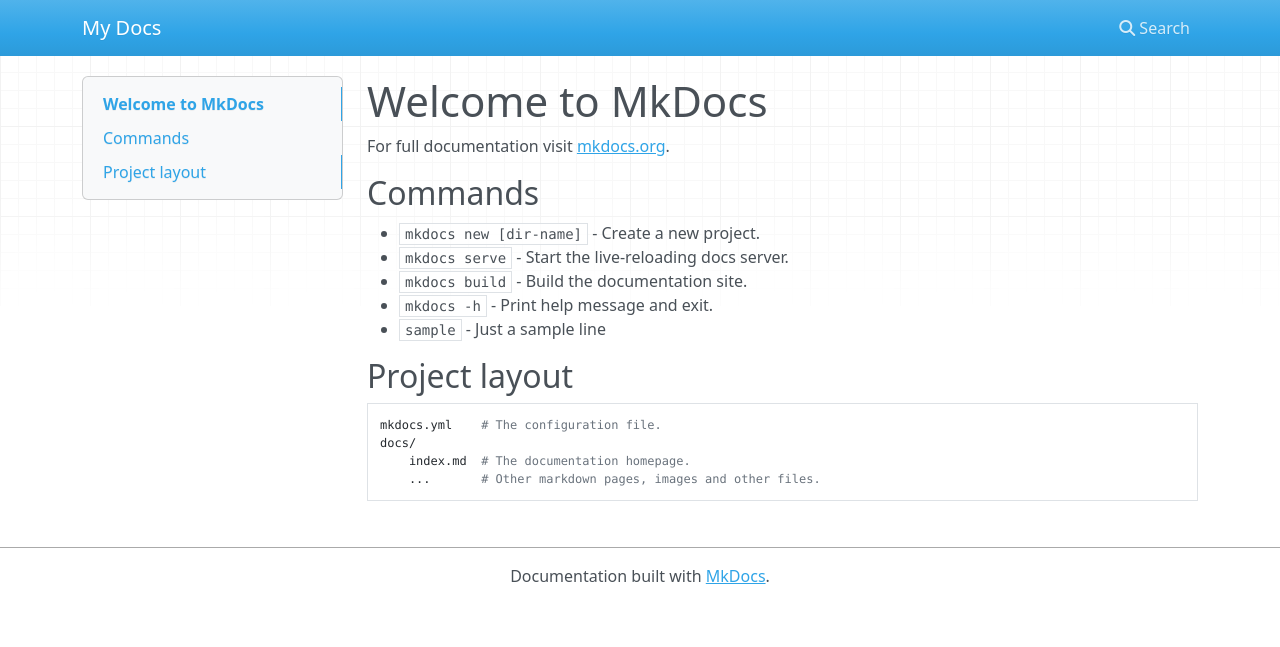
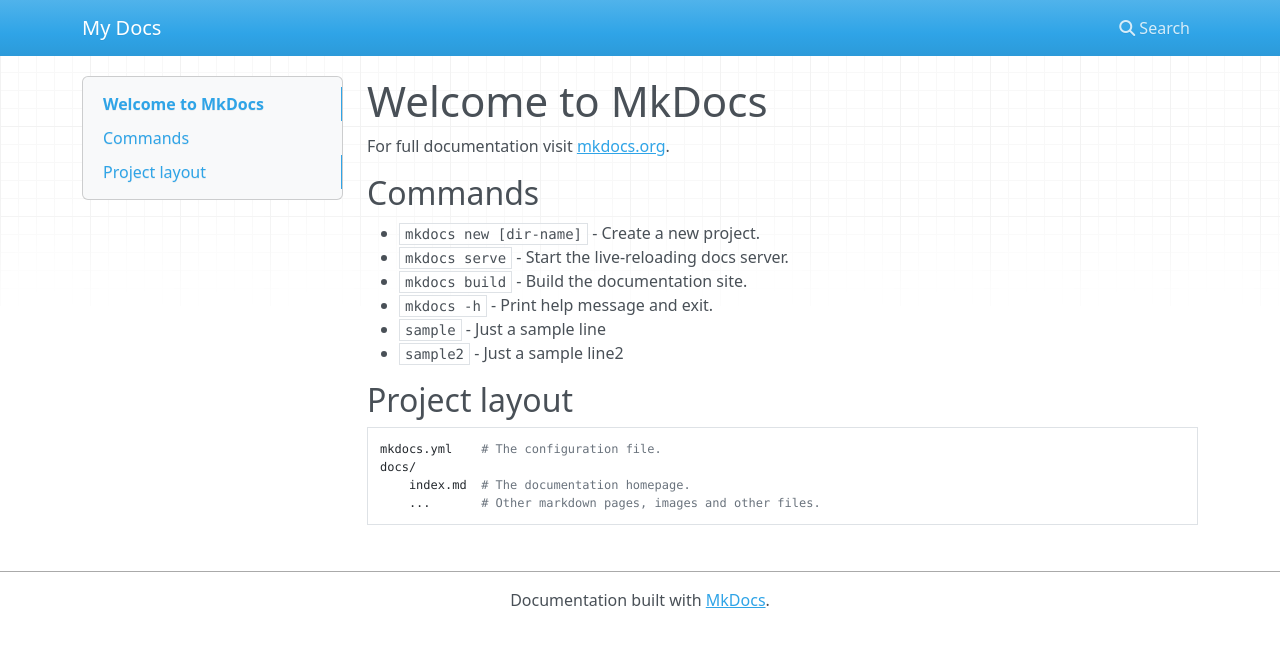
Before and after one commit to kgiusti4130/kgiusti4130.github.io, an MkDocs documentation site: the page built from docs/index.md, in a window 1280 px wide. Shown: the top 647 px of the page. Built offline with MkDocs 1.6.1, drawn with Linux system fonts in a browser that asks for light colours; nearby versions of some CDN libraries.

Commit message:
initial push

```diff
--- a/docs/index.md
+++ b/docs/index.md
@@ -9,6 +9,7 @@
 * `mkdocs build` - Build the documentation site.
 * `mkdocs -h` - Print help message and exit.
 * `sample` - Just a sample line
+* `sample2` - Just a sample line2
 
 ## Project layout
 
```
Also changed, not shown: 1 other file.
